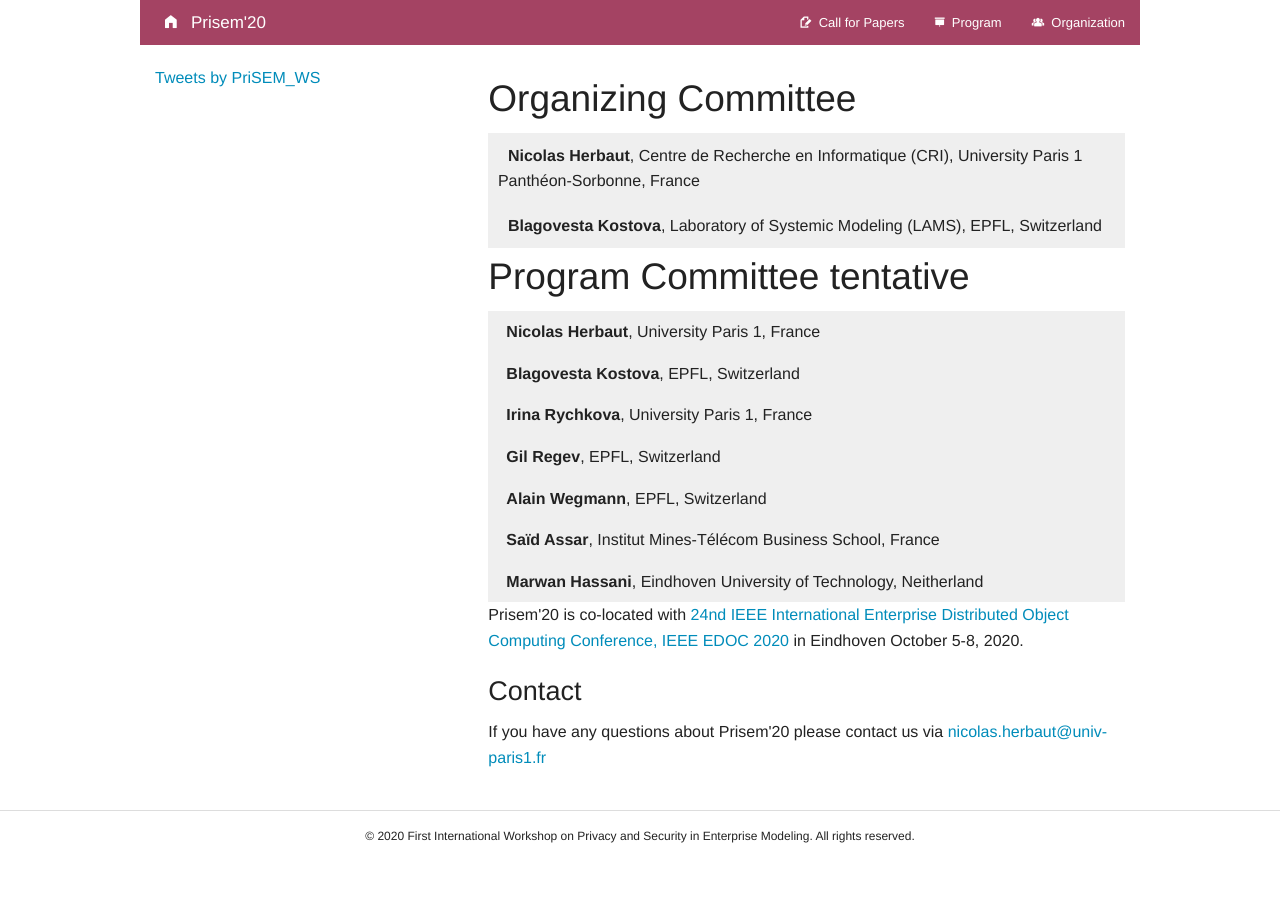
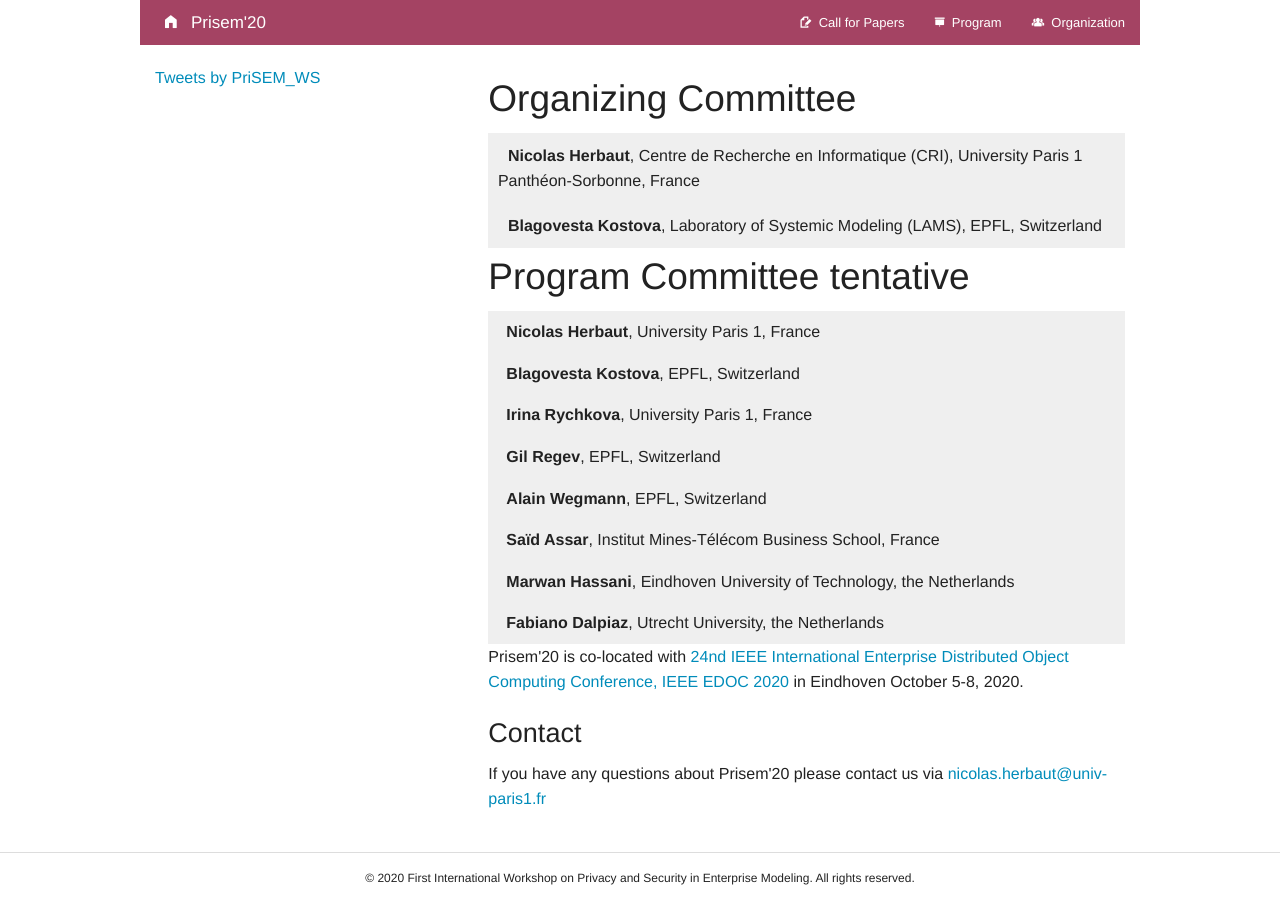
Before and after one commit to prisem-workshop/prisem-workshop.github.io, a Jekyll site: the page built from organization.html, in a window 1280 px wide. Built offline with Jekyll 4.4.1, drawn with Linux system fonts in a browser that asks for light colours; comment, search, counter and statistics services are not loaded.

Commit message:
update PC

```diff
--- a/organization.html
+++ b/organization.html
@@ -46,4 +46,5 @@ layout: default
 <dd><span class="name">Alain Wegmann</span>, EPFL, Switzerland </dd>
 <!-- <dd><span class="name">Eran Toch</span>, Tel Aviv University, Israel </dd> -->
 <dd><span class="name">Saïd Assar</span>, Institut Mines-Télécom Business School, France </dd>
-<dd><span class="name">Marwan Hassani</span>, Eindhoven University of Technology, Neitherland </dd>
+<dd><span class="name">Marwan Hassani</span>, Eindhoven University of Technology, the Netherlands </dd>
+<dd><span class="name">Fabiano Dalpiaz</span>, Utrecht University, the Netherlands </dd>
```
